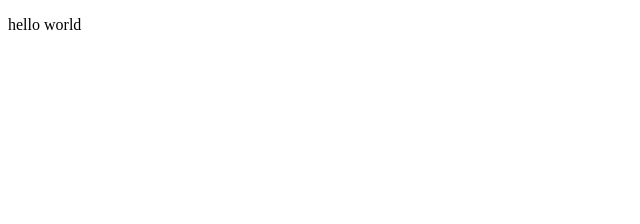
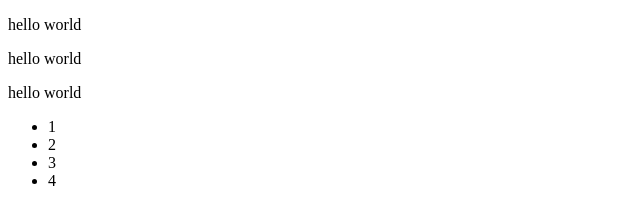
Before and after one commit to OneEightZeroOne/website, a plain HTML site: page 项目/index.html in a window 1280 px wide. Shown: the whole page, without its empty margins (0-640 px from the left). Drawn offline with Linux system fonts and the light colour scheme.

Commit message:
修改了主页

```diff
--- a/项目/index.html
+++ b/项目/index.html
@@ -6,5 +6,13 @@
 	</head>
 	<body>
 		<p>hello world</p>
+		<p>hello world</p>
+		<p>hello world</p>
+		<ul>
+			<li>1</li>
+			<li>2</li>
+			<li>3</li>
+			<li>4</li>
+		</ul>
 	</body>
 </html>
```
